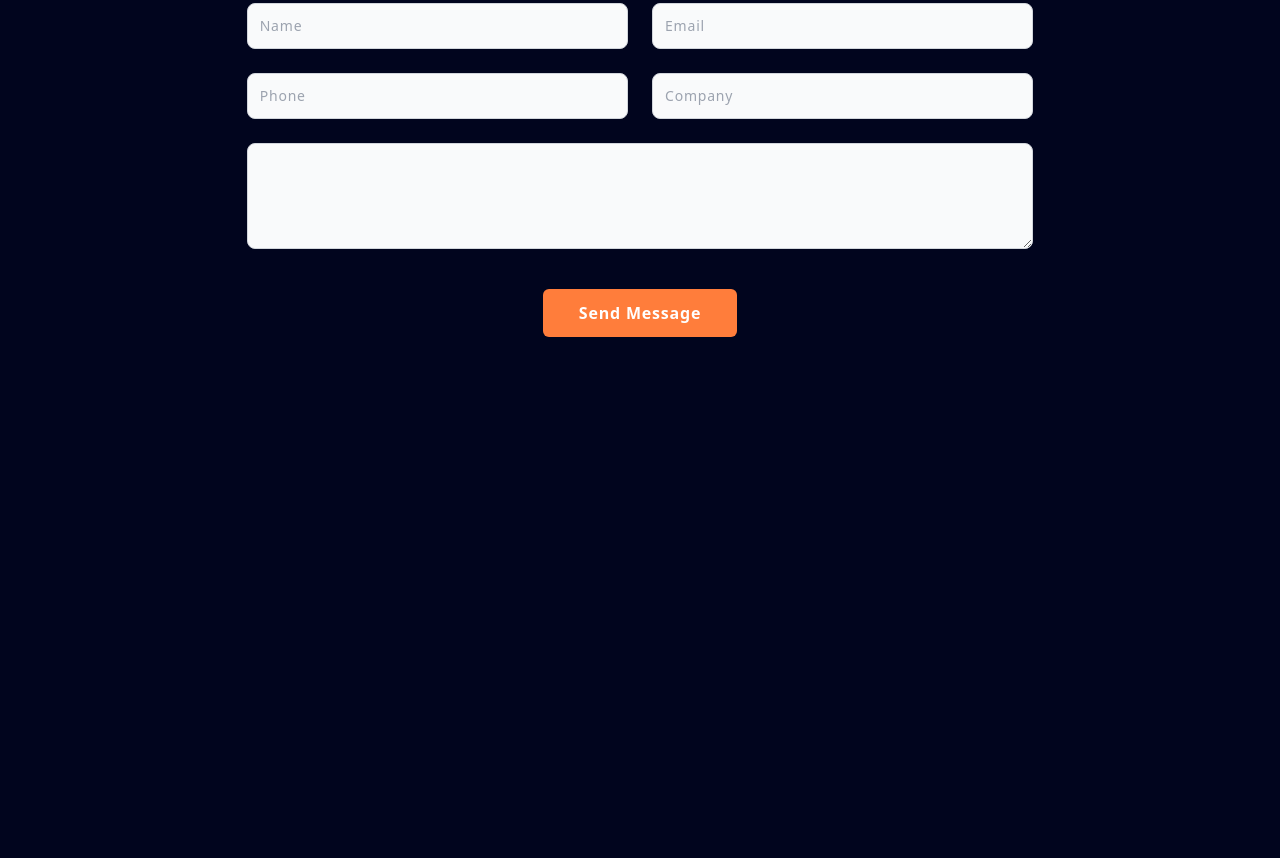
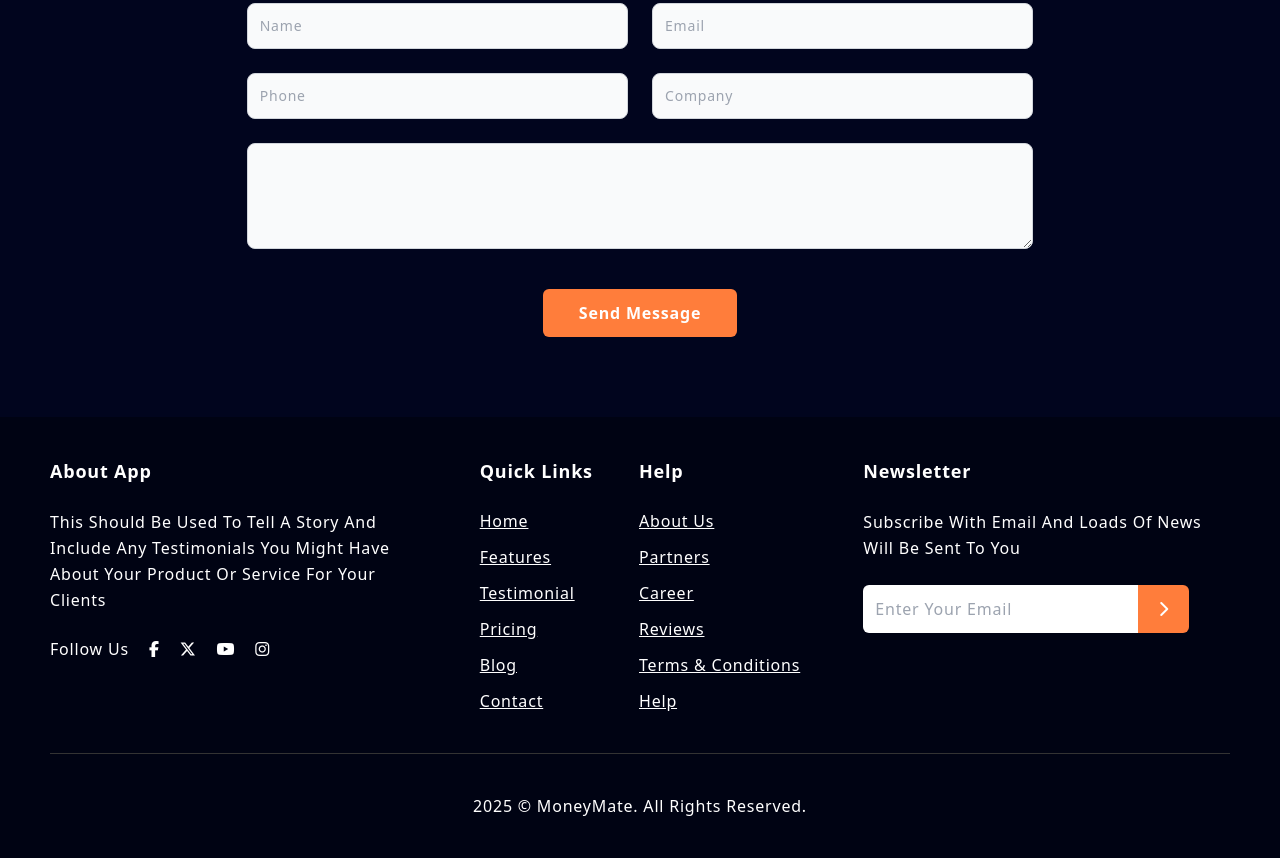
Before and after one commit to ovcharovcoder/light-code-project-src, a website: page app/pages/index.html in a window 1280 px wide. Shown: the part 6139-6997 px from the top of the page. Before the commit the page ends 6556 px from the top, so only its background shows below. Drawn offline with nearby package versions, Linux system fonts and the light colour scheme; files that its build step writes are made by us from their sources; files whose address does not match are found by name.

Commit message:
Update footer.html

```diff
--- a/app/components/footer.html
+++ b/app/components/footer.html
@@ -1,8 +1,75 @@
-  <footer class="footer">
-    <div class="container">
+<footer id="footer">
+  <div class=" bg-color-primary-dark relative">
+    <div class="container py-10">
+      <div class="grid gap-10 md:grid-cols-3 pb-10">
 
+        <!-- About App -->
+        <div class="space-y-6">
+          <span class="font-bold text-lg">About App</span>
+          <p class="leading-relaxed">This Should Be Used To Tell A Story And Include Any Testimonials You Might Have About Your Product Or Service For Your Clients</p>
+          <div class="flex gap-5 items-center">
+               <p>Follow Us</p>
+            <!-- Social links -->
+            <a href="https://facebook.com" aria-label="Facebook" target="_blank" rel="noopener noreferrer">
+              <i class="fa-brands fa-facebook-f cursor-pointer hover:text-color-secondary transition-all duration-300 ease-in-out"></i>
+            </a>
+            <a href="https://x.com" aria-label="Twitter" target="_blank" rel="noopener noreferrer">
+              <i class="fa-brands fa-x-twitter cursor-pointer hover:text-color-secondary transition-all duration-300 ease-in-out"></i>
+            </a>
+            <a href="https://x.com" aria-label="YouTube" target="_blank" rel="noopener noreferrer">
+               <i class="fa-brands fa-youtube cursor-pointer hover:text-color-secondary transition-all duration-300 ease-in-out"></i>
+            </a>
+            <a href="https://www.instagram.com/instagram" aria-label="Instagram" target="_blank" rel="noopener noreferrer">
+               <i class="fa-brands fa-instagram cursor-pointer hover:text-color-secondary transition-all duration-300 ease-in-out"></i>
+            </a>
+          </div>
+        </div>
+
+          <!-- Quick Links -->
+          <div class="flex justify-between md:justify-around">
+             <div class="space-y-6">
+              <span class="font-bold text-lg">Quick Links</span>
+              <ul class="space-y-3">
+                <li class="underline hover:no-underline hover:text-color-secondary transition-all duration-300 ease-in-out cursor-pointer"><a href="/"></a>Home</li>
+                <li class="underline hover:no-underline hover:text-color-secondary transition-all duration-300 ease-in-out cursor-pointer"><a href="#"></a>Features</li>
+                <li class="underline hover:no-underline hover:text-color-secondary transition-all duration-300 ease-in-out cursor-pointer"><a href="#"></a>Testimonial</li>
+                <li class="underline hover:no-underline hover:text-color-secondary transition-all duration-300 ease-in-out cursor-pointer"><a href="#"></a>Pricing</li>
+                <li class="underline hover:no-underline hover:text-color-secondary transition-all duration-300 ease-in-out cursor-pointer"><a href="#"></a>Blog</li>
+                <li class="underline hover:no-underline hover:text-color-secondary transition-all duration-300 ease-in-out cursor-pointer"><a href="#"></a>Contact</li>
+              </ul>
+             </div>
+             <!-- Quick Links -->
+             <div class="space-y-6">
+              <span class="font-bold text-lg">Help</span>
+              <ul class="space-y-3">
+                <li class="underline hover:no-underline hover:text-color-secondary transition-all duration-300 ease-in-out cursor-pointer"><a href="#"></a>About Us</li>
+                <li class="underline hover:no-underline hover:text-color-secondary transition-all duration-300 ease-in-out cursor-pointer"><a href="#"></a>Partners</li>
+                <li class="underline hover:no-underline hover:text-color-secondary transition-all duration-300 ease-in-out cursor-pointer"><a href="#"></a>Career</li>
+                <li class="underline hover:no-underline hover:text-color-secondary transition-all duration-300 ease-in-out cursor-pointer"><a href="#"></a>Reviews</li>
+                <li class="underline hover:no-underline hover:text-color-secondary transition-all duration-300 ease-in-out cursor-pointer"><a href="#"></a>Terms & Conditions</li>
+                <li class="underline hover:no-underline hover:text-color-secondary transition-all duration-300 ease-in-out cursor-pointer"><a href="#"></a>Help</li>
+              </ul>
+             </div>
+           </div>
+
+            <!-- Form -->
+             <div class="space-y-6">
+              <span class="font-bold text-lg">Newsletter</span>
+              <p class="leading-relaxed">Subscribe With Email And Loads Of News Will Be Sent To You</p>
+              <div class="flex items-center">
+                <input class="w-3/4 text-color-grey bg-color-white p-2 lg:p-3 rounded-l-md focus-outline-none" placeholder="Enter Your Email">
+                <button type="submit" class="bg-color-secondary px-4 py-2 lg:px-5 lg:py-3 rounded-r-md hover:opacity-90">
+                  <i class="fa-solid fa-chevron-right"></i>
+                </button>
+              </div>
+          </div>
+      </div>
+      <div class="flex justify-center pt-10 border-t border-color-grey">
+        <p>2025 &copy; MoneyMate. All Rights Reserved.</p>
+      </div>
     </div>
-  </footer>
+  </div>
+</footer>
   </div>
   <!-- END/ wrapper -->
 
```
